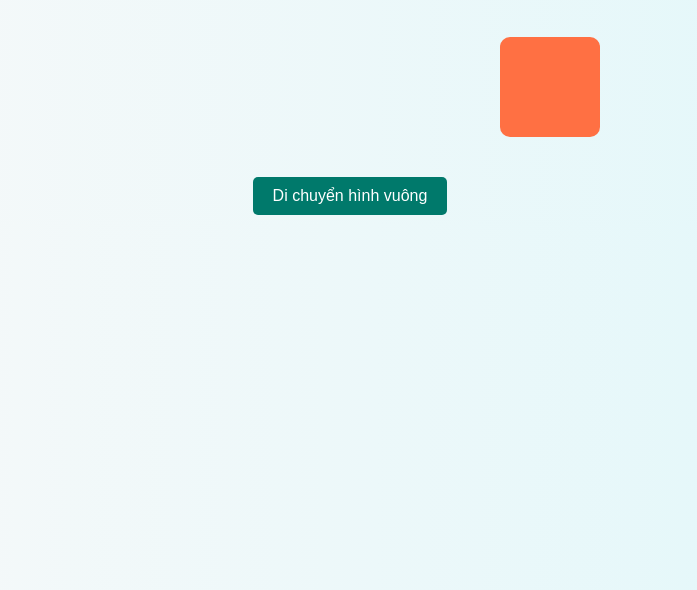
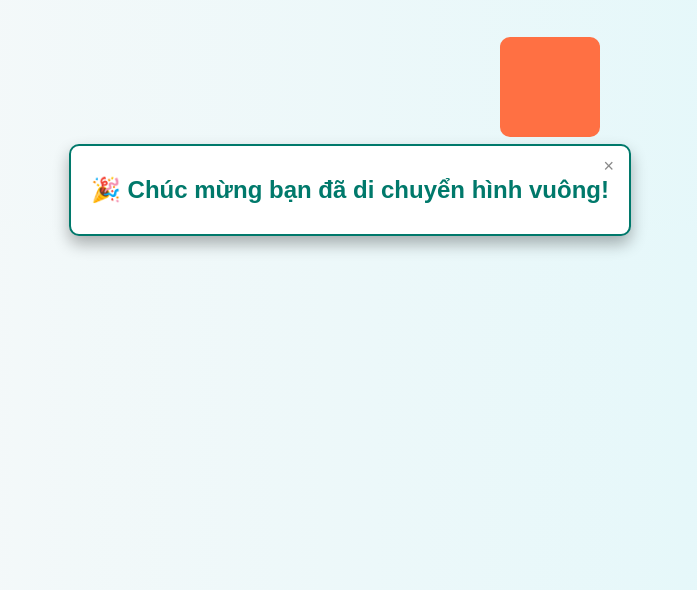
Before and after one commit to thanhquy8887/doanthidiem, a plain HTML site: page index.html in a window 1280 px wide. Both pictures are taken after a click on the button "Di chuyển hình vuông". Shown: the part 210-800 px from the top of the page, without its empty margins (290-987 px from the left). Drawn offline with Linux system fonts and the light colour scheme.

Commit message:
Update index.html

```diff
--- a/index.html
+++ b/index.html
@@ -3,7 +3,7 @@
 <head>
   <meta charset="UTF-8">
   <meta name="viewport" content="width=device-width, initial-scale=1">
-  <title>Trang Web Test GitHub Pages</title>
+  <title>Test GitHub Pages</title>
   <style>
     body {
       font-family: 'Arial', sans-serif;
@@ -38,6 +38,39 @@
     button:hover {
       background-color: #004D40;
     }
+
+    /* Bảng chúc mừng */
+    #popup {
+      position: fixed;
+      top: 50%;
+      left: 50%;
+      transform: translate(-50%, -50%);
+      background-color: white;
+      border: 2px solid #00796B;
+      border-radius: 10px;
+      padding: 30px 20px;
+      box-shadow: 0 8px 16px rgba(0,0,0,0.3);
+      display: none;
+      z-index: 999;
+    }
+
+    #popup h2 {
+      margin: 0;
+      color: #00796B;
+    }
+
+    #popup .close-btn {
+      position: absolute;
+      top: 10px;
+      right: 15px;
+      font-size: 18px;
+      cursor: pointer;
+      color: #888;
+    }
+
+    #popup .close-btn:hover {
+      color: #000;
+    }
   </style>
 </head>
 <body>
@@ -48,11 +81,30 @@
   <div id="box"></div>
   <button onclick="diChuyen()">Di chuyển hình vuông</button>
 
+  <!-- Popup thông báo -->
+  <div id="popup">
+    <span class="close-btn" onclick="anPopup()">&times;</span>
+    <h2>🎉 Chúc mừng bạn đã di chuyển hình vuông!</h2>
+  </div>
+
   <script>
     function diChuyen() {
       const box = document.getElementById("box");
+      const popup = document.getElementById("popup");
+
       box.style.transform = "translateX(200px)";
       box.style.backgroundColor = "#FF7043";
+
+      popup.style.display = "block";
+
+      // Tự tắt sau 5 giây
+      setTimeout(() => {
+        popup.style.display = "none";
+      }, 5000);
+    }
+
+    function anPopup() {
+      document.getElementById("popup").style.display = "none";
     }
   </script>
 
```
